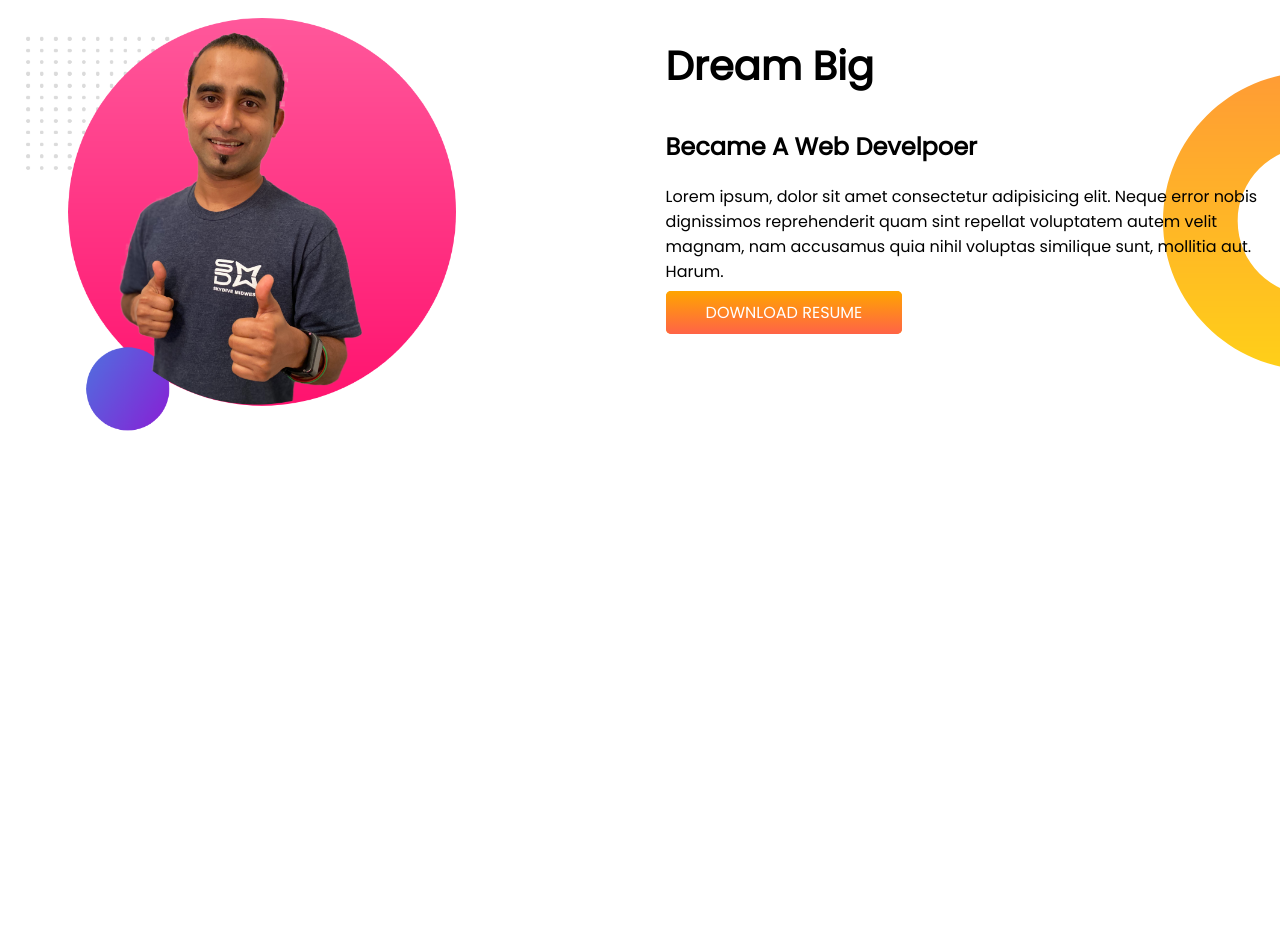
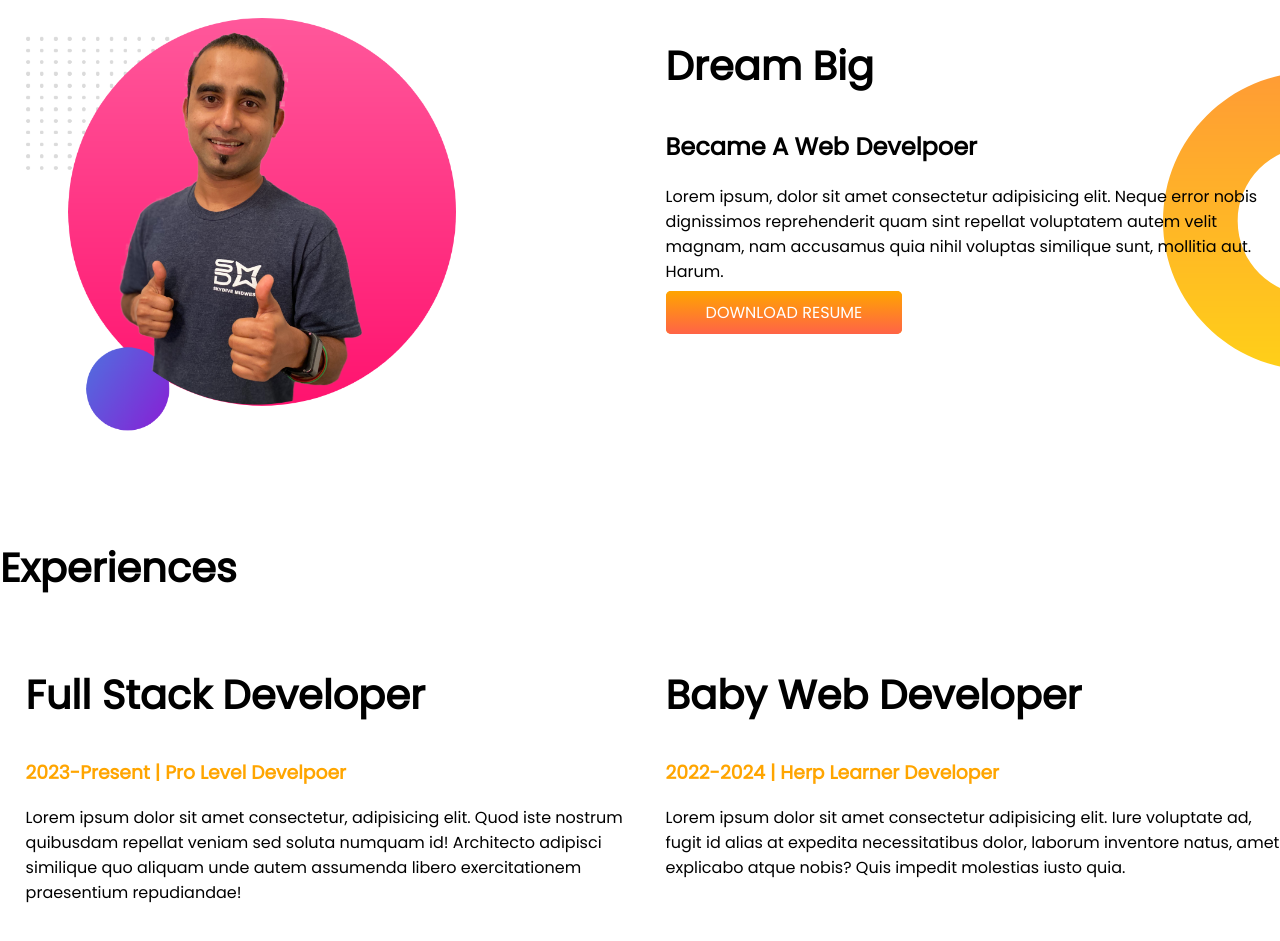
Before and after one commit to AnikReza07/developer-portfolio, a plain HTML site: page index.html in a window 1280 px wide. Shown: the part 546-1487 px from the top of the page. Before the commit the page ends 1084 px from the top, so only its background shows below. Drawn offline with Linux system fonts and the light colour scheme.

Commit message:
container

```diff
--- a/index.html
+++ b/index.html
@@ -11,7 +11,7 @@
     <link rel="stylesheet" href="style.css">
 </head>
 <body>
-   <section class="top-banner">
+   <section class="top-banner flexible-container">
         <div class="half-width">
             <h1>Welcome To</h1>
             <h1> <span class="or-col">Anik Reza</span> World!</h1>
@@ -25,7 +25,7 @@
         </div>
    </section>
 
-   <section class="dream-big">
+   <section class="dream-big flexible-container">
     <div class="half-width">
         <img src="images/jhankar2.png" alt="">
     </div>
@@ -36,5 +36,22 @@
         <a class="link-button" target="_blank" href="">DOWNLOAD RESUME</a>
     </div>
    </section>
+
+   <section class="expriance-area">
+    <h1>Experiences</h1>
+    <div class="flexible-container">
+        <div class="half-width">
+            <h1>Full Stack Developer</h1>
+            <h3> <span class="or-col">2023-Present | Pro Level Develpoer</span></h3>
+            <p>Lorem ipsum dolor sit amet consectetur, adipisicing elit. Quod iste nostrum quibusdam repellat veniam sed soluta numquam id! Architecto adipisci similique quo aliquam unde autem assumenda libero exercitationem praesentium repudiandae!</p>
+        </div>
+
+        <div class="half-width">
+           <h1>Baby Web Developer</h1>
+           <h3 class="or-col">2022-2024 | Herp Learner Developer</h3>
+           <p>Lorem ipsum dolor sit amet consectetur adipisicing elit. Iure voluptate ad, fugit id alias at expedita necessitatibus dolor, laborum inventore natus, amet explicabo atque nobis? Quis impedit molestias iusto quia.</p>
+        </div>
+    </div>
+   </section>
 </body>
 </html>
--- a/style.css
+++ b/style.css
@@ -8,7 +8,7 @@ h1{
 .or-col{
     color: orange;
 }
-section{
+.flexible-container{
     display: flex;
     margin-bottom: 100px;
 }
```
